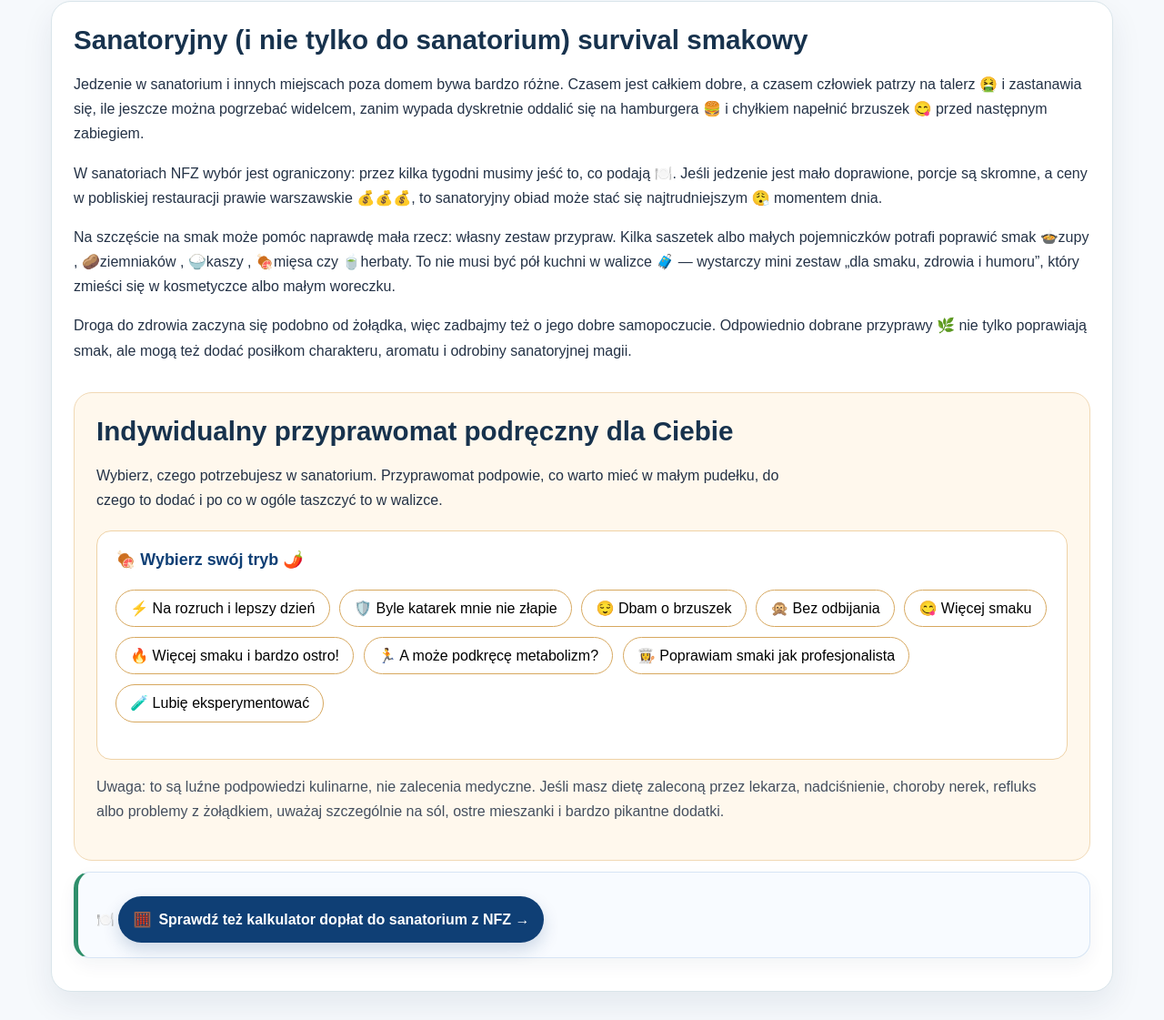
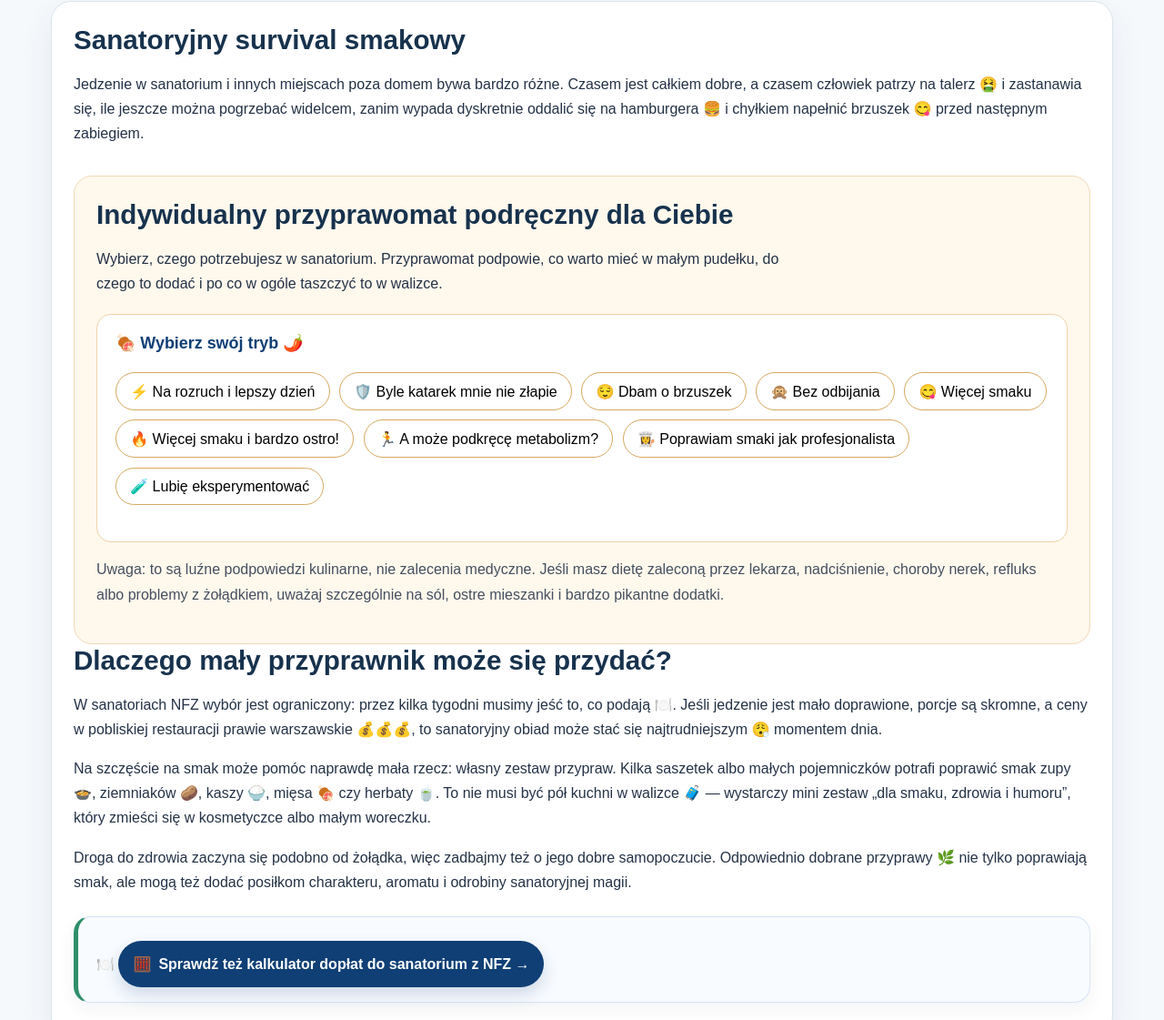
Before and after one commit to Ocenatorium/sanatorium-kalkulator, a website: page jedzenie-w-sanatorium-przyprawy-przyprawomat.html in a window 1280 px wide. Shown: the part 379-1500 px from the top of the page at 91% size. Drawn offline with Linux system fonts and the light colour scheme.

Commit message:
Przyprawomat poprawki

```diff
--- a/jedzenie-w-sanatorium-przyprawy-przyprawomat.html
+++ b/jedzenie-w-sanatorium-przyprawy-przyprawomat.html
@@ -179,37 +179,18 @@
 
     <article class="content-card spice-article">
       <section class="spice-intro">
-        <h2>Sanatoryjny (i nie tylko do sanatorium) survival smakowy</h2>
+        <h2>Sanatoryjny survival smakowy</h2>
 
         <p>
           Jedzenie w sanatorium i innych miejscach poza domem bywa bardzo różne. Czasem jest całkiem dobre, a czasem
-          człowiek
-          patrzy na talerz 🤮 i zastanawia się, ile jeszcze można pogrzebać widelcem, zanim wypada dyskretnie
+          człowiek patrzy na talerz 🤮 i zastanawia się, ile jeszcze można pogrzebać widelcem, zanim wypada dyskretnie
           oddalić się na hamburgera 🍔 i chyłkiem napełnić brzuszek 😋 przed następnym zabiegiem.
-        </p>
-
-        <p>
-          W sanatoriach NFZ wybór jest ograniczony: przez kilka tygodni musimy jeść to, co podają 🍽️.
-          Jeśli jedzenie jest mało doprawione, porcje są skromne, a ceny w pobliskiej
-          restauracji prawie warszawskie 💰💰💰, to sanatoryjny obiad może stać się najtrudniejszym 😮‍💨
-          momentem dnia.
-        </p>
-
-        <p>
-          Na szczęście na smak może pomóc naprawdę mała rzecz: własny zestaw przypraw. Kilka saszetek
-          albo małych pojemniczków potrafi poprawić smak 🍲zupy , 🥔ziemniaków , 🍚kaszy , 🍖mięsa  czy 🍵herbaty.
-          To nie musi być pół kuchni w walizce 🧳 — wystarczy mini zestaw „dla smaku, zdrowia i humoru”,
-          który zmieści się w kosmetyczce albo małym woreczku.
-        </p>
-
-        <p>
-          Droga do zdrowia zaczyna się podobno od żołądka, więc zadbajmy też o jego dobre
-          samopoczucie. Odpowiednio dobrane przyprawy 🌿 nie tylko poprawiają smak, ale mogą też
-          dodać posiłkom charakteru, aromatu i odrobiny sanatoryjnej magii.
         </p>
       </section>
 
       <section class="spice-machine" aria-labelledby="spice-machine-title">
+
+
           <h2 id="spice-machine-title">Indywidualny przyprawomat podręczny dla Ciebie</h2>
           <p class="spice-machine-lead">
             Wybierz, czego potrzebujesz w sanatorium. Przyprawomat podpowie, co warto mieć w małym pudełku,
@@ -226,8 +207,35 @@
             nadciśnienie, choroby nerek, refluks albo problemy z żołądkiem, uważaj szczególnie na sól, ostre mieszanki
             i bardzo pikantne dodatki.
           </p>
+
+
+
+
         </section>
 
+        <section class="spice-intro spice-after-machine">
+          <h2>Dlaczego mały przyprawnik może się przydać?</h2>
+
+          <p>
+            W sanatoriach NFZ wybór jest ograniczony: przez kilka tygodni musimy jeść to, co podają 🍽️.
+            Jeśli jedzenie jest mało doprawione, porcje są skromne, a ceny w pobliskiej
+            restauracji prawie warszawskie 💰💰💰, to sanatoryjny obiad może stać się najtrudniejszym 😮‍💨
+            momentem dnia.
+          </p>
+
+          <p>
+            Na szczęście na smak może pomóc naprawdę mała rzecz: własny zestaw przypraw. Kilka saszetek
+            albo małych pojemniczków potrafi poprawić smak zupy 🍲, ziemniaków 🥔, kaszy 🍚, mięsa 🍖 czy herbaty 🍵.
+            To nie musi być pół kuchni w walizce 🧳 — wystarczy mini zestaw „dla smaku, zdrowia i humoru”,
+            który zmieści się w kosmetyczce albo małym woreczku.
+          </p>
+
+          <p>
+            Droga do zdrowia zaczyna się podobno od żołądka, więc zadbajmy też o jego dobre
+            samopoczucie. Odpowiednio dobrane przyprawy 🌿 nie tylko poprawiają smak, ale mogą też
+            dodać posiłkom charakteru, aromatu i odrobiny sanatoryjnej magii.
+          </p>
+        </section>
         <p>
           <a href="kalkulator.html">Sprawdź też kalkulator dopłat do sanatorium z NFZ →</a>
         </p>
```
Lines whose indentation alone changed are shown as unchanged.
